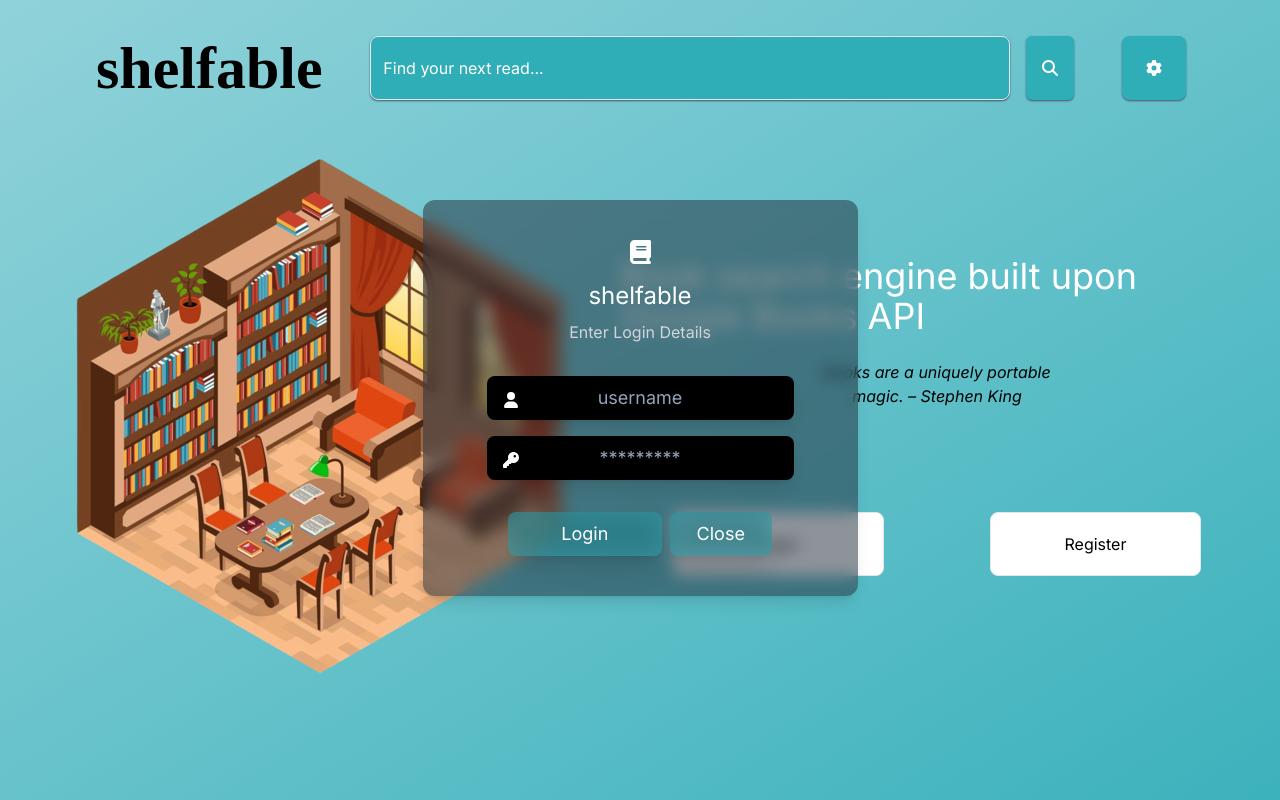
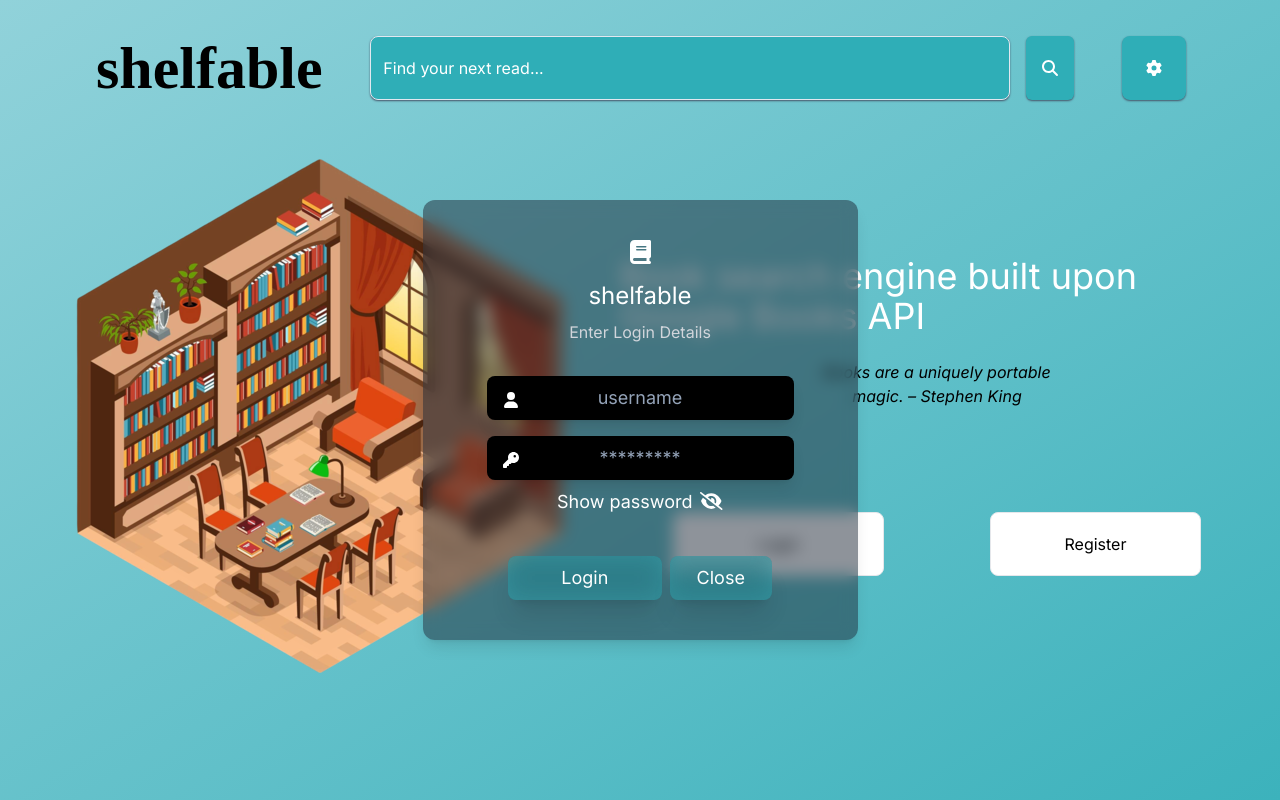
Before and after one commit to Alberto23B/shelfable, a React (Vite) app in the folder client/: page / in a window 1280 px wide. Both pictures are taken after a click on the button "Login". Built offline with nearby package versions, Linux system fonts and the light colour scheme; no server answers; a web font is replaced by a local one.

Commit message:
Add toggle password visibility feature in forms

```diff
--- a/client/src/components/LoginForm.jsx
+++ b/client/src/components/LoginForm.jsx
@@ -7,6 +7,7 @@ import {
 } from "../context/ShowElementsContext";
 import { DialogDispatchContext } from "../context/DialogContext";
 import { AuthContext } from "../context/AuthContext";
+import TogglePassword from "./TogglePassword";
 
 export default function LoginForm() {
   const url = import.meta.env.VITE_API_URL || "";
@@ -14,9 +15,12 @@ export default function LoginForm() {
   const showElements = useContext(ShowElementsContext);
   const dispatchShowElements = useContext(ShowElementsDispatchContext);
   const dispatchDialog = useContext(DialogDispatchContext);
+
   const { loading } = useContext(AuthContext);
   const [username, setUsername] = useState("");
   const [password, setPassword] = useState("");
+
+  const [isVisible, setIsVisible] = useState(false);
 
   const handleClose = (e) => {
     e.preventDefault();
@@ -46,6 +50,7 @@ export default function LoginForm() {
 
       if (response.status === 401) {
         alert("Incorrect username or password");
+        return;
       }
 
       const data = await response.json();
@@ -102,12 +107,16 @@ export default function LoginForm() {
                 <input
                   className="px-6 py-2 text-center bg-black border-none rounded-lg shadow-lg outline-none focus:bg-slate-700 text-inherit placeholder-slate-400 backdrop-blur"
                   aria-label="input password"
-                  type="password"
+                  type={isVisible ? "text" : "password"}
                   name="password"
                   placeholder="*********"
                   value={password}
                   onChange={(e) => setPassword(e.target.value)}
                   required
+                />
+                <TogglePassword
+                  setIsVisible={setIsVisible}
+                  isVisible={isVisible}
                 />
               </div>
               <div className="flex justify-center mt-8 text-lg text-black">
--- a/client/src/components/RegistrationForm.jsx
+++ b/client/src/components/RegistrationForm.jsx
@@ -16,6 +16,7 @@ import {
   validatePassword,
   validateEmail,
 } from "../helpers/validation";
+import TogglePassword from "./TogglePassword";
 
 export default function RegistrationForm() {
   const url = import.meta.env.VITE_API_URL || "/api";
@@ -28,6 +29,8 @@ export default function RegistrationForm() {
   const [password, setPassword] = useState("");
   const [email, setEmail] = useState("");
   const [passwordCheck, setPasswordCheck] = useState("");
+
+  const [isVisible, setIsVisible] = useState(false);
 
   const [loading, setLoading] = useState(false);
 
@@ -59,30 +62,21 @@ export default function RegistrationForm() {
 
     if (!validateUsername(username)) {
       alert(`Invalid Username
-        Must be:
-        - At least six character long
-        - No spaces
-        - Only letters, digits and .-_
+        ${infoText.username}
         `);
       return;
     }
 
     if (!validatePassword(password, passwordCheck)) {
       alert(`Invalid Password
-        Must be:
-        - At least six character long
-        - At least one UpperCase letter
-        - At least one LowerCase letter
-        - At least a digit
-        - At least a special character #?!@$%^&*-
+        ${infoText.password}
         `);
       return;
     }
 
     if (!validateEmail(email)) {
       alert(`Invalid Email
-        Only valid format:
-        name@domain.x / name@domain.x.y
+        ${infoText.email}
         `);
       return;
     }
@@ -102,6 +96,7 @@ export default function RegistrationForm() {
 
       if (response.status === 400) {
         alert("Email already registered");
+        return;
       }
 
       if (response.status === 201) {
@@ -159,23 +154,6 @@ export default function RegistrationForm() {
                 </div>
                 <div className="mb-4 text-sm md:text-lg">
                   <FontAwesomeIcon
-                    icon={faKey}
-                    className="absolute z-50 w-4 h-4 pt-4 pl-4 pointer-events-none"
-                  />
-                  <input
-                    className="py-2 text-center bg-black border-none rounded-lg shadow-lg outline-none lg:px-6 focus:bg-slate-700 text-inherit placeholder-slate-400 backdrop-blur-md"
-                    aria-label="input password"
-                    type="password"
-                    name="password"
-                    placeholder="password"
-                    value={password}
-                    onChange={(e) => setPassword(e.target.value)}
-                    onFocus={() => setFocus("password")}
-                    required
-                  />
-                </div>
-                <div className="mb-4 text-sm md:text-lg">
-                  <FontAwesomeIcon
                     icon={faMailBulk}
                     className="absolute z-50 w-4 h-4 pt-4 pl-4 pointer-events-none"
                   />
@@ -198,8 +176,25 @@ export default function RegistrationForm() {
                   />
                   <input
                     className="py-2 text-center bg-black border-none rounded-lg shadow-lg outline-none lg:px-6 focus:bg-slate-700 text-inherit placeholder-slate-400 backdrop-blur-md"
+                    aria-label="input password"
+                    type={isVisible ? "text" : "password"}
+                    name="password"
+                    placeholder="password"
+                    value={password}
+                    onChange={(e) => setPassword(e.target.value)}
+                    onFocus={() => setFocus("password")}
+                    required
+                  />
+                </div>
+                <div className="mb-4 text-sm md:text-lg">
+                  <FontAwesomeIcon
+                    icon={faKey}
+                    className="absolute z-50 w-4 h-4 pt-4 pl-4 pointer-events-none"
+                  />
+                  <input
+                    className="py-2 text-center bg-black border-none rounded-lg shadow-lg outline-none lg:px-6 focus:bg-slate-700 text-inherit placeholder-slate-400 backdrop-blur-md"
                     aria-label="repeat password"
-                    type="password"
+                    type={isVisible ? "text" : "password"}
                     name="password"
                     placeholder="repeat password"
                     value={passwordCheck}
@@ -208,6 +203,10 @@ export default function RegistrationForm() {
                     required
                   />
                 </div>
+                <TogglePassword
+                  setIsVisible={setIsVisible}
+                  isVisible={isVisible}
+                />
               </div>
               <div id="infos">
                 <p>{infoText[focus]}</p>
--- /dev/null
+++ b/client/src/components/TogglePassword.jsx
@@ -0,0 +1,34 @@
+import { useState } from "react";
+import { FontAwesomeIcon } from "@fortawesome/react-fontawesome";
+import { faEye, faEyeSlash } from "@fortawesome/free-solid-svg-icons";
+import PropTypes from "prop-types";
+
+TogglePassword.propTypes = {
+  setIsVisible: PropTypes.func,
+  isVisible: PropTypes.bool,
+};
+
+export default function TogglePassword({ setIsVisible, isVisible }) {
+  const [icon, setIcon] = useState(faEyeSlash);
+
+  const handleClick = () => {
+    if (isVisible) {
+      setIsVisible(false);
+      setIcon(faEyeSlash);
+    } else {
+      setIsVisible(true);
+      setIcon(faEye);
+    }
+  };
+
+  return (
+    <>
+      <p className="py-2 text-center">
+        Show password
+        <span className="pl-2">
+          <FontAwesomeIcon icon={icon} onClick={handleClick} />
+        </span>
+      </p>
+    </>
+  );
+}
```
